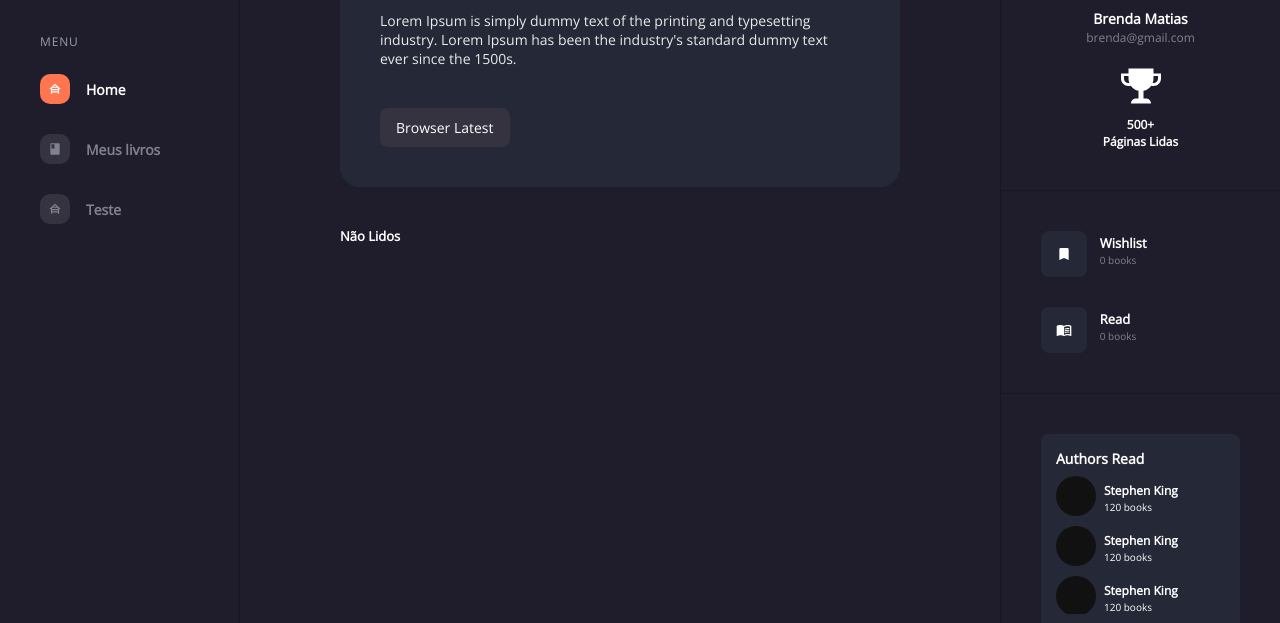
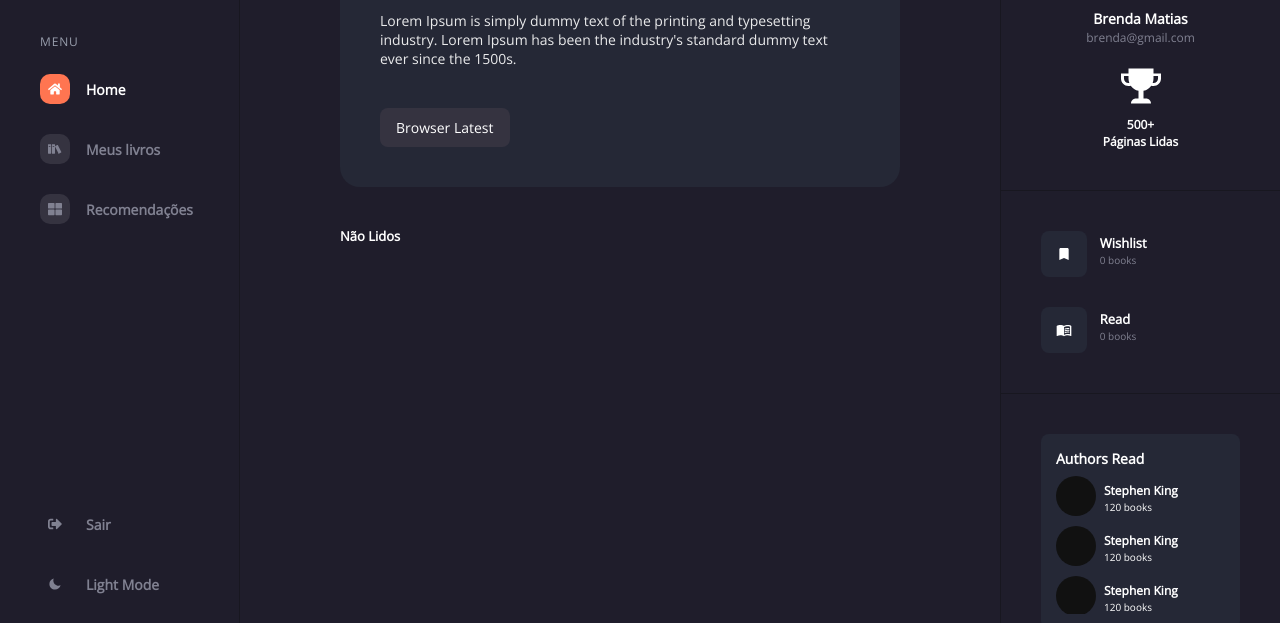
Before and after one commit to brendamatias/my-books2, a Gatsby site: page / in a window 1280 px wide. Shown: the part 113-736 px from the top of the page. Built offline with nearby package versions, Linux system fonts and the light colour scheme; Gatsby itself is replaced by a stand-in of ours.

Commit message:
feat: add logout and light mode

```diff
--- a/src/components/Sidebar/index.js
+++ b/src/components/Sidebar/index.js
@@ -1,31 +1,36 @@
 import * as React from "react"
-import { MdHouseSiding, MdBook } from "react-icons/md";
-import { Container } from "./styles"
+import { FaHome, FaThLarge, FaSignOutAlt } from "react-icons/fa";
+import { ImBooks } from "react-icons/im";
+import { IoMdMoon } from "react-icons/io";
+
+import { Container, SidebarWrapper } from "./styles"
 
 const Sidebar = ({ page, setPage }) => {
   const links = [
     {
       id: 'home',
       label: 'Home',
-      icon: <MdHouseSiding />
+      icon: <FaHome />
     },
     {
       id: 'my-books',
       label: 'Meus livros',
-      icon: <MdBook />
+      icon: <ImBooks />
     },
     {
-      id: 'teste',
-      label: 'Teste',
-      icon: <MdHouseSiding />
+      id: 'recommendations',
+      label: 'Recomendações',
+      icon: <FaThLarge />
     },
   ];
 
   return (
     <Container>
-      <a class="logo" href="#">mybooks</a>
+      <div>
+        <div>
+          <a class="logo" href="#teste">mybooks</a>
 
-      <div className="sidebar">
+          <SidebarWrapper>
             <div class="sidebar-title">MENU</div>
 
             <ul>
@@ -38,6 +43,24 @@ const Sidebar = ({ page, setPage }) => {
                 </li>
               ))}
             </ul>
+          </SidebarWrapper>
+        </div>
+      </div>
+
+      <div className="footer">
+        <div>
+          <button type="button">
+            <div className="icon"><FaSignOutAlt /></div>
+            Sair
+          </button>
+        </div>
+
+        <div className="dark-mode">
+          <button type="button">
+            <div className="icon"><IoMdMoon /></div>
+            Light Mode
+          </button>
+        </div>
       </div>
     </Container>
   )
--- a/src/components/Sidebar/styles.js
+++ b/src/components/Sidebar/styles.js
@@ -4,12 +4,45 @@ export const Container = styled.section`
   border-right: 1px solid #181720;
   padding: 60px 40px;
 
-  > .logo {
+  > div {
+    .logo {
       font-size: 19px;
       font-weight: 600;
     }
+  }
 
-  > .sidebar {
+  > .footer {
+    margin-top: calc(100vh - 575px);
+
+    button {
+      display: flex;
+      align-items: center;
+      gap: 16px;
+      color: #808191;
+      font-weight: 600;
+      background-color: transparent;
+      padding: 0;
+      margin-top: 30px;
+
+      > .icon {
+        display: flex;
+        align-items: center;
+        justify-content: center;
+        width: 30px;
+        padding: 8px;
+        border-radius: 10px;
+        flex-shrink: 0;
+        color: #808191;
+
+        svg {
+          font-size: 14px;
+        }
+      }
+    }
+  }
+`;
+
+export const SidebarWrapper = styled.div`
   padding: 60px 0;
 
   & .sidebar-title {
@@ -44,6 +77,9 @@ export const Container = styled.section`
           background-color: #353340;
           flex-shrink: 0;
           color: #808191;
+          svg {
+            font-size: 14px;
+          }
         }
       }
 
@@ -69,5 +105,4 @@ export const Container = styled.section`
       }
     }
   }
-  }
 `;
```
Lines whose indentation alone changed are shown as unchanged.
